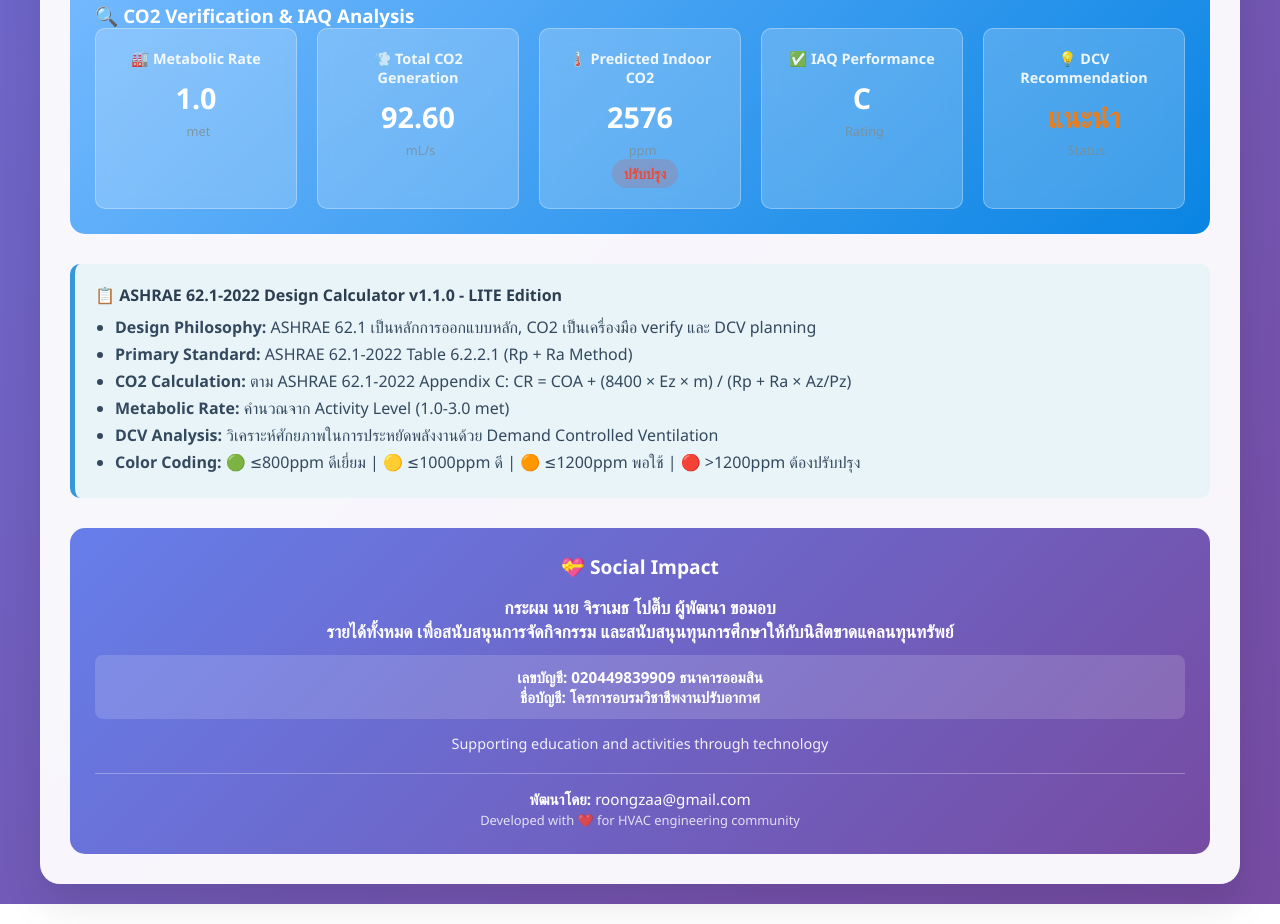
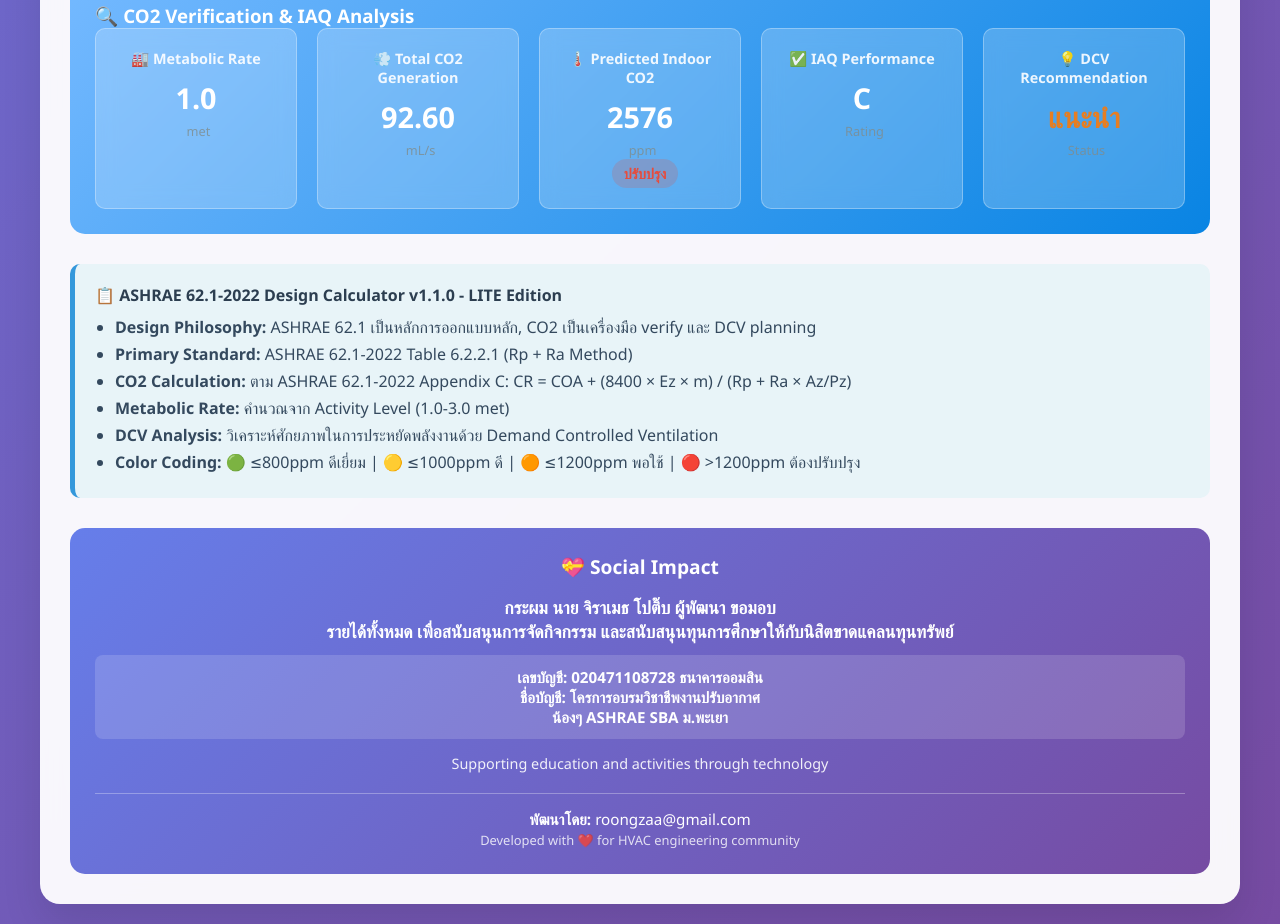
Before and after one commit to Roongzaa007/CO2_Calculator_V1.1.0, a plain HTML site: page index.html in a window 1280 px wide. Shown: the part 1947-2871 px from the top of the page. Drawn offline with Linux system fonts and the light colour scheme.

Commit message:
Update index.html

```diff
--- a/index.html
+++ b/index.html
@@ -1104,8 +1104,9 @@
                 <strong>รายได้ทั้งหมด เพื่อสนับสนุนการจัดกิจกรรม และสนับสนุนทุนการศึกษาให้กับนิสิตขาดแคลนทุนทรัพย์</strong>
             </p>
             <p style="font-size: 0.95em; font-weight: 600; margin-bottom: 15px; background: rgba(255,255,255,0.15); padding: 12px; border-radius: 8px;">
-                <strong>เลขบัญชี: 020449839909 ธนาคารออมสิน<br>
-                ชื่อบัญชี: โครการอบรมวิชาชีพงานปรับอากาศ</strong>
+                <strong>เลขบัญชี: 020471108728 ธนาคารออมสิน<br>
+                ชื่อบัญชี: โครการอบรมวิชาชีพงานปรับอากาศ<br>
+                น้องๆ ASHRAE SBA ม.พะเยา</strong>
             </p>
             <p style="font-size: 0.9em; opacity: 0.9; margin-bottom: 20px;">
                 Supporting education and activities through technology
```
